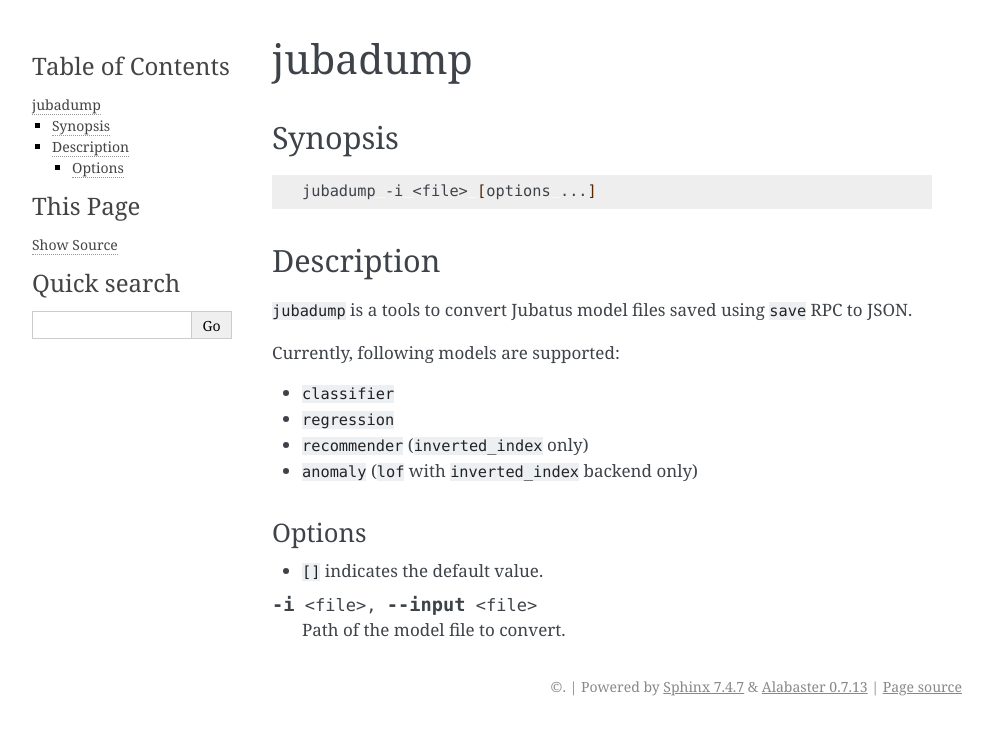
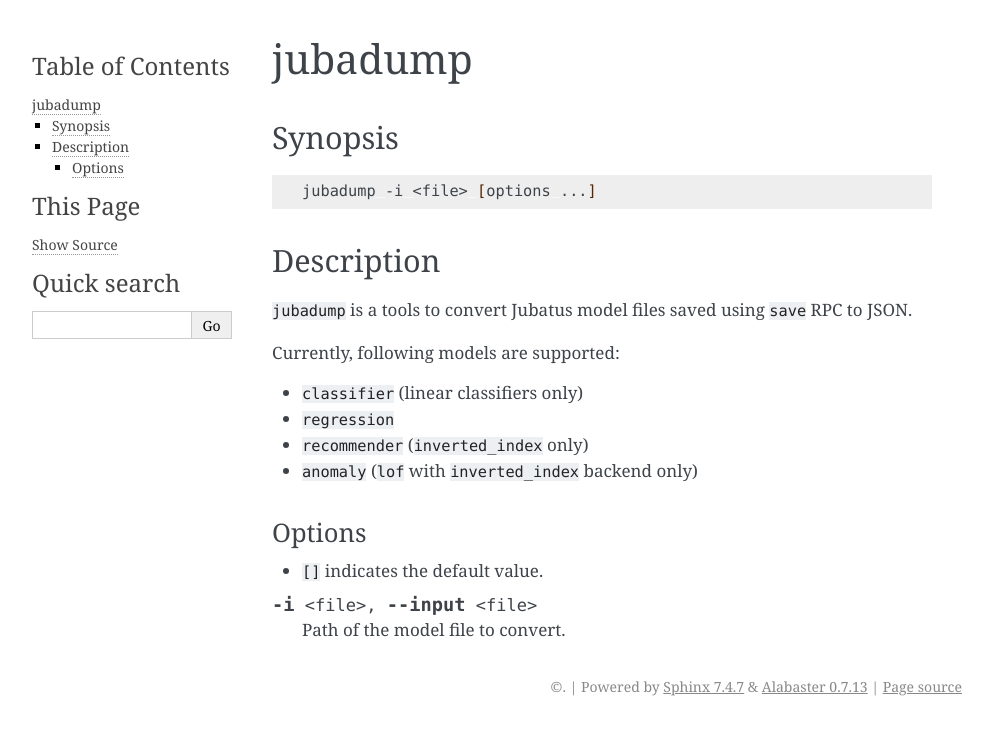
Before and after one commit to jubatus/website, a Sphinx documentation site: the page built from source/en/commands/jubadump.rst, in a window 1280 px wide. Shown: the top 735 px of the page, without its empty margins (148-1141 px from the left). Built offline with Sphinx 7.4.7, drawn with Linux system fonts in a browser that asks for light colours; the version number could not be read and is left out.

Commit message:
fix jubadump limitation (refs #261)

```diff
--- a/source/en/commands/jubadump.rst
+++ b/source/en/commands/jubadump.rst
@@ -15,7 +15,7 @@
 
 Currently, following models are supported:
 
-* ``classifier``
+* ``classifier`` (linear classifiers only)
 * ``regression``
 * ``recommender`` (``inverted_index`` only)
 * ``anomaly`` (``lof`` with ``inverted_index`` backend only)
--- a/source/ja/commands/jubadump.rst
+++ b/source/ja/commands/jubadump.rst
@@ -15,7 +15,7 @@
 
 現在、以下のモデルがサポートされている:
 
-* ``classifier``
+* ``classifier`` (線形回帰のみ)
 * ``regression``
 * ``recommender`` (``inverted_index`` のみ)
 * ``anomaly`` (``lof`` の ``inverted_index`` バックエンドのみ)
```
